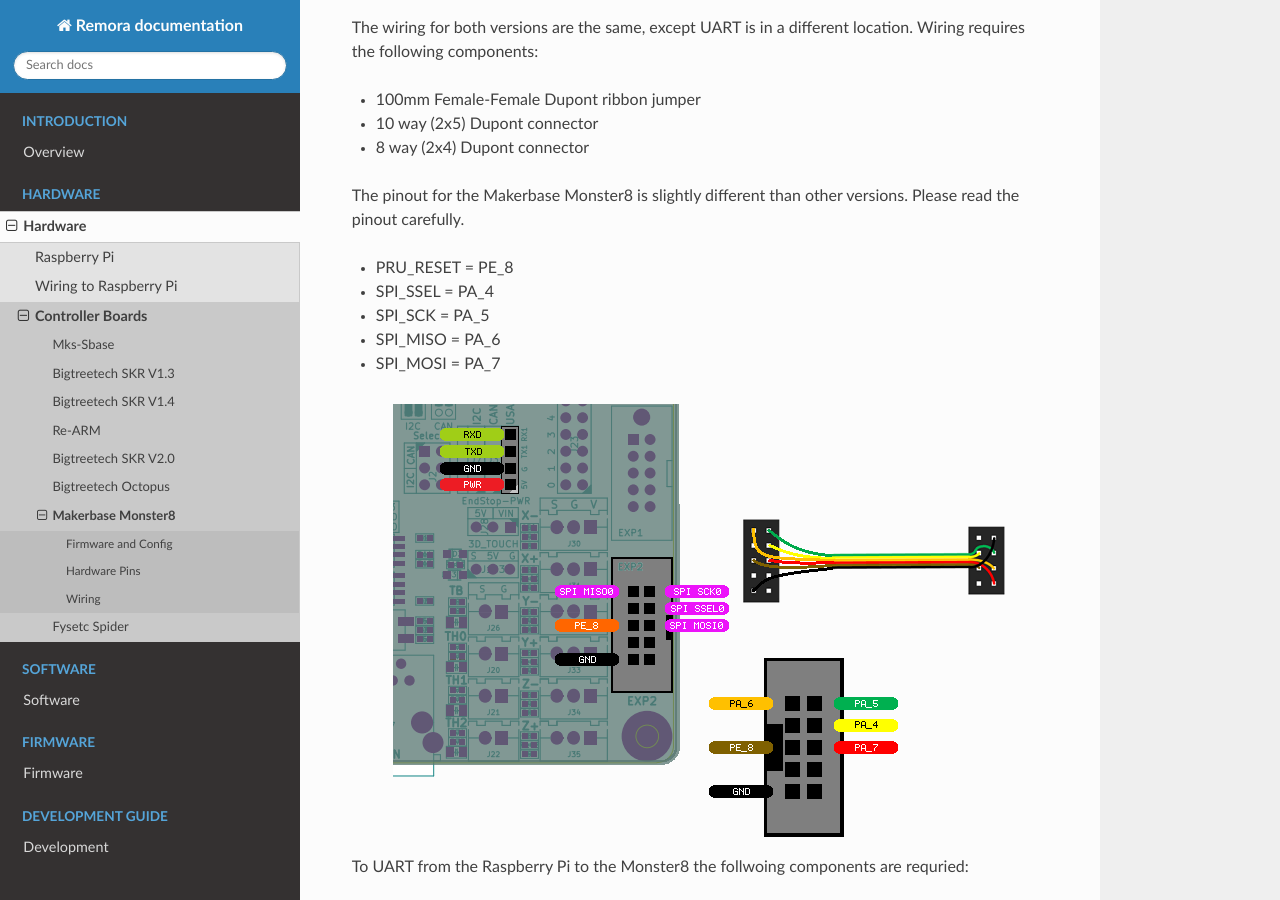
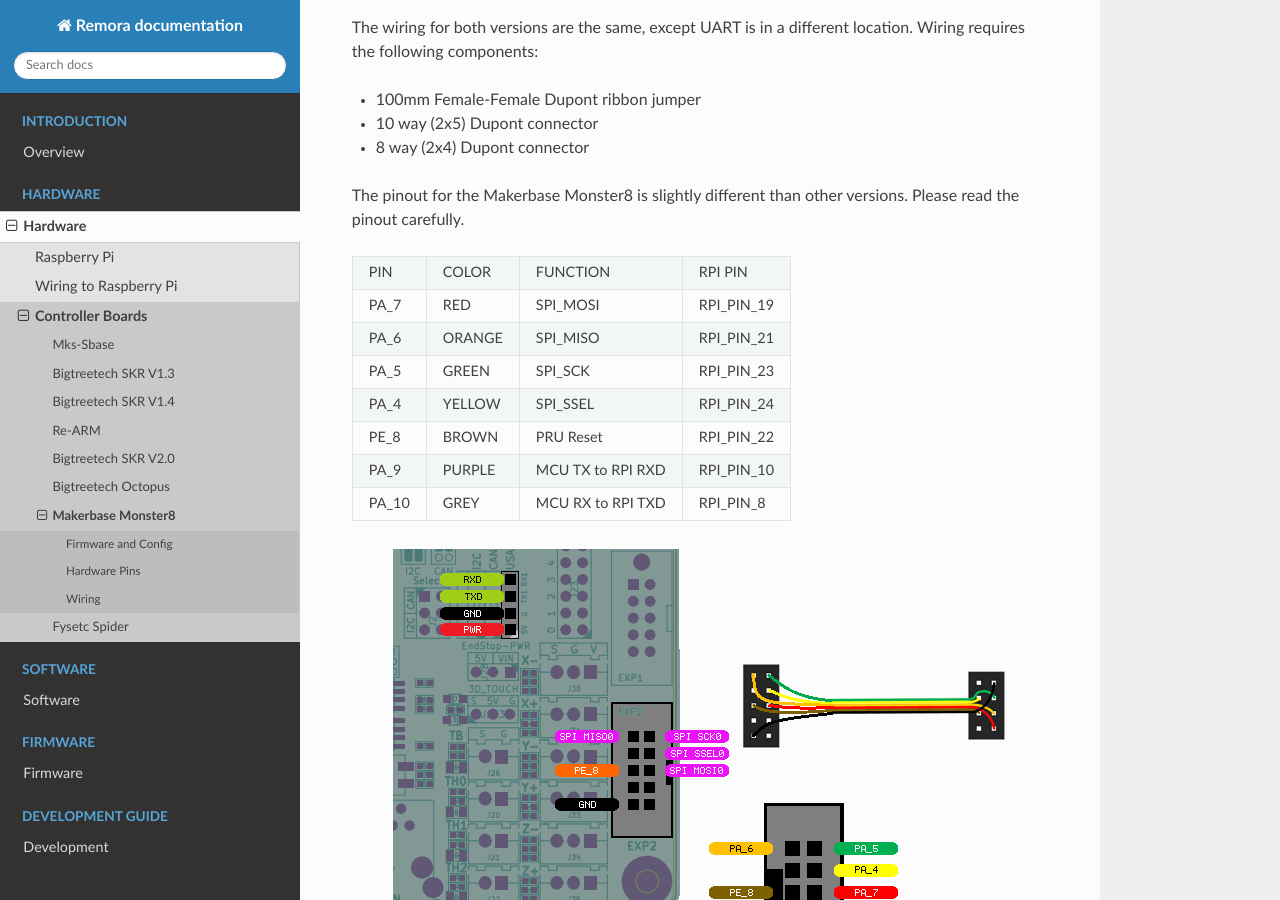
Before and after one commit to scottalford75/Remora-docs, a Sphinx documentation site: the page built from docs/source/hardware/monster8.rst, in a window 1280 px wide and 900 px high, scrolled down 1171 px. Built offline with Sphinx 7.4.7 and the Read the Docs theme 2.0.0, drawn with Linux system fonts in a browser that asks for light colours.

Commit message:
Update monster8.rst
update mks wiring

```diff
--- a/docs/source/hardware/monster8.rst
+++ b/docs/source/hardware/monster8.rst
@@ -55,11 +55,23 @@ Wiring requires the following components:
 
 The pinout for the Makerbase Monster8 is slightly different than other versions. Please read the pinout carefully.
 
-- PRU_RESET = PE_8
-- SPI_SSEL  = PA_4
-- SPI_SCK   = PA_5
-- SPI_MISO  = PA_6
-- SPI_MOSI  = PA_7
++--------+----------+----------------------+-------------+
+| PIN    | COLOR    |   FUNCTION  	   | RPI PIN     |
++--------+----------+----------------------+-------------+
+| PA_7   | RED      | SPI_MOSI   	   | RPI_PIN_19  |
++--------+----------+----------------------+-------------+
+| PA_6   | ORANGE   |  SPI_MISO 	   | RPI_PIN_21  |
++--------+----------+----------------------+-------------+
+| PA_5   | GREEN    | SPI_SCK		   | RPI_PIN_23  |
++--------+----------+----------------------+-------------+
+| PA_4   | YELLOW   |  SPI_SSEL  	   | RPI_PIN_24  |
++--------+----------+----------------------+-------------+
+| PE_8   | BROWN    | PRU Reset	  	   | RPI_PIN_22  |
++--------+----------+----------------------+-------------+
+| PA_9   | PURPLE   | MCU TX to RPI RXD    | RPI_PIN_10  |
++--------+----------+----------------------+-------------+
+| PA_10  | GREY     | MCU RX to RPI TXD    | RPI_PIN_8   |
++--------+----------+----------------------+-------------+
 
 
 
```
